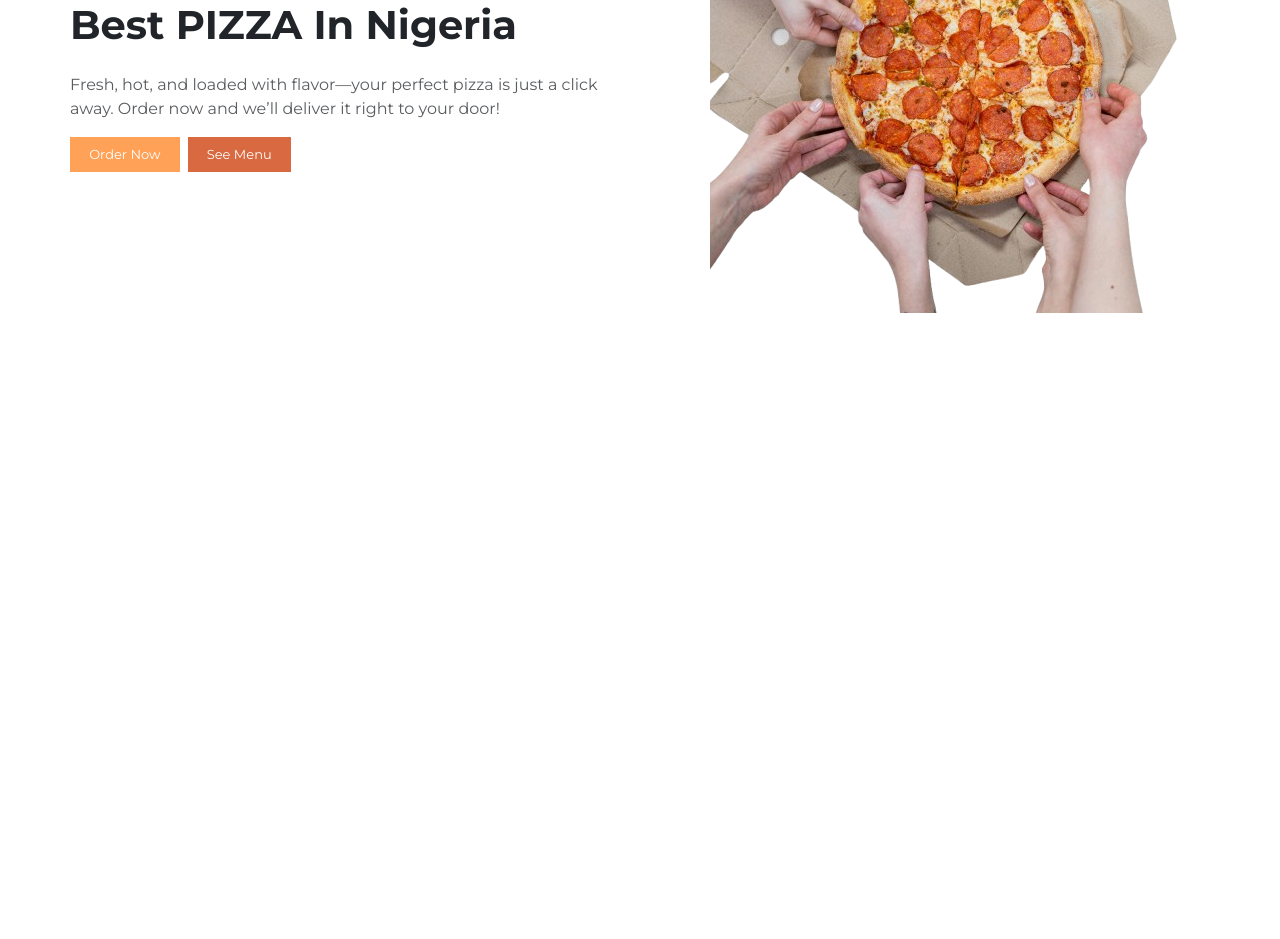
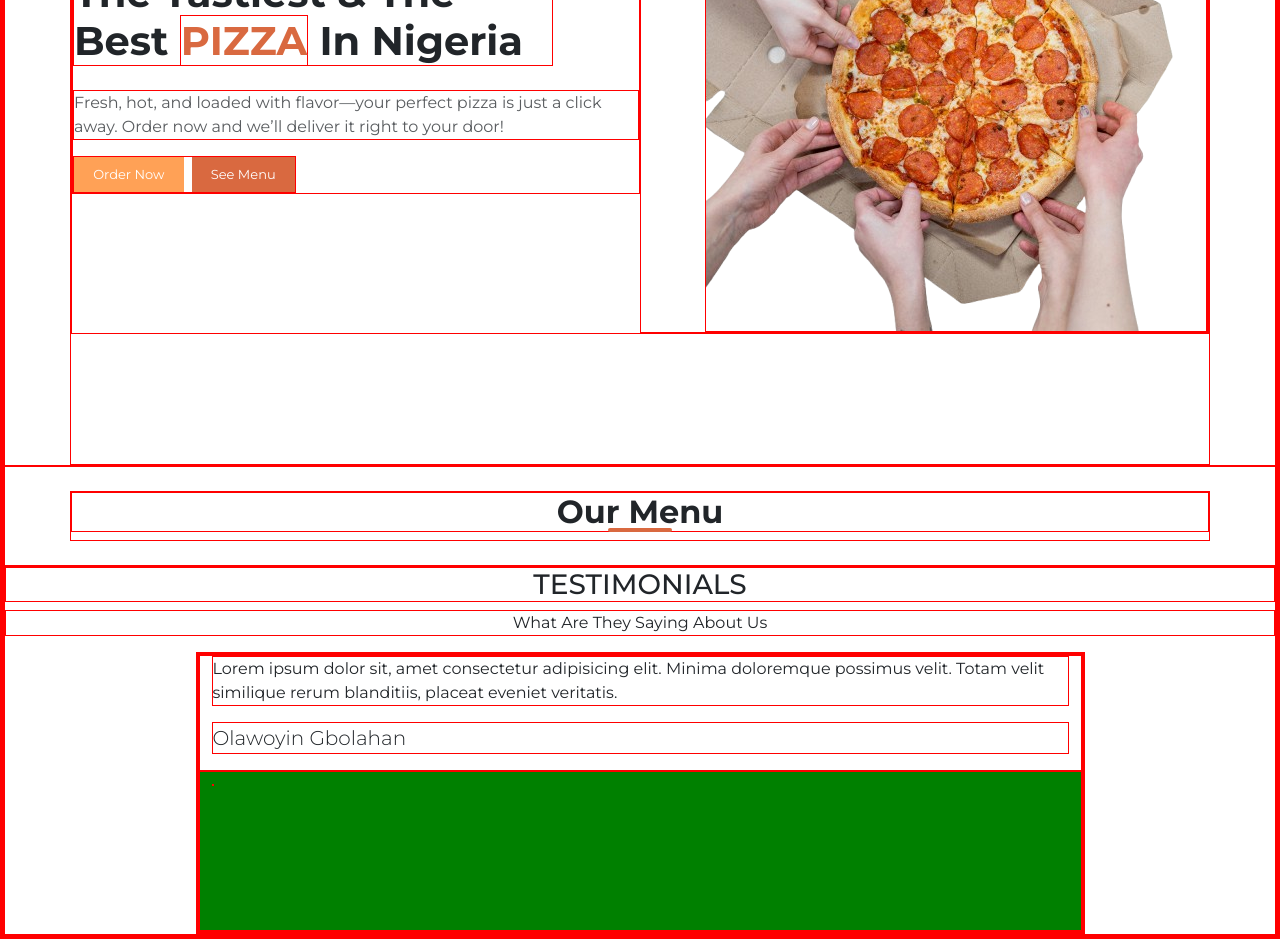
Before and after one commit to MahoneyT1/PizzaRush_Fast_and_Hot_Delivery, a React (Create React App) app: page / in a window 1280 px wide. Shown: the part 260-1199 px from the top of the page. Before the commit the page ends 800 px from the top, so only its background shows below. Built offline with nearby package versions, Linux system fonts and the light colour scheme.

Commit message:
Created the Hero , Menu , Testimonial Components

```diff
--- a/src/App.css
+++ b/src/App.css
@@ -16,7 +16,7 @@
   list-style-type: none !important;
   text-decoration: none !important;
   font-family: "Poppins", system-ui;
-  /* border: 1px solid red; */
+  border: 1px solid red;
   /* font-family: "poppins"; */
 
   text-decoration: none;
@@ -24,7 +24,14 @@
 
 }
 
+.colorr{
+  color: #D96940;
+}
 
+.container2{
+  width: 70%;
+  margin: 0 auto;
+}
 
 .header li a{
   font-size: small;
@@ -65,3 +72,28 @@ button:hover{
 .button2{
   background-color: #D96940;
 }
+
+
+.menu{
+  position: relative;
+
+}
+
+
+.menu::after{
+  content: "";
+  position: absolute;
+  left: 50%;
+  bottom: -9%;
+  transform: translate(-50%, -50%) !important;
+  width: 4rem;
+  height: 4px;
+  background-color: #D96940;
+  border-radius: 4px;
+}
+
+.testi-i{
+  width: 10rem;
+  height: 10rem;
+  background-color: green !important;
+}
--- /dev/null
+++ b/src/components/Hero.jsx
@@ -0,0 +1,32 @@
+import React from 'react'
+
+const Hero = () => {
+  return (
+    <section className="main">
+    <div className="container p-0">
+      <div className="d-flex flex-column-reverse align-items-center flex-lg-row hero m-0">
+        <div className="col-lg-6 d-flex text-center text-lg-start justify-content-center align-items-lg-start align-items-center flex-column gap-2 p-4 p-lg-0">
+          <h1 className="hero-header">The Tastiest & The Best <span className='colorr'>PIZZA</span> In Nigeria</h1>
+
+          <p className="text-muted para my-2">Fresh, hot, and loaded with flavor—your perfect pizza is just a click away. Order now and we’ll deliver it right to your door! </p>
+
+          <div className='action d-flex align-items-center gap-2'>
+            <button className="d-inline-block text-white button">Order Now</button>
+            <button className="d-inline-block text-white button2">See Menu</button>
+          </div>
+        </div>
+        <div className="col-lg-6 d-flex justify-content-end">
+
+          <img
+            src="../../Images/pizz.png"
+            className="img-fluid intro-image"
+            alt="hero_image"
+          />
+        </div>
+      </div>
+    </div>
+  </section>
+  )
+}
+
+export default Hero
--- /dev/null
+++ b/src/components/Menu.jsx
@@ -0,0 +1,13 @@
+import React from 'react'
+
+const Menu = () => {
+  return (
+    <div className='py-4'>
+        <div className="container p-0">
+            <h2 className='text-center menu fw-bold'>Our Menu</h2>
+        </div>
+    </div>
+  )
+}
+
+export default Menu
--- /dev/null
+++ b/src/components/Testimonials.jsx
@@ -0,0 +1,25 @@
+import React from 'react'
+
+const Testimonials = () => {
+  return (
+    <div>
+        <h3 className='text-center'>TESTIMONIALS</h3>
+        <p className='text-center'>What Are They Saying About Us</p>
+        <div className="container2">
+            <div className="testimonials">
+                <div className="testi-card row m-0">
+                    <div className="test-p">
+                        <p>Lorem ipsum dolor sit, amet consectetur adipisicing elit. Minima doloremque possimus velit. Totam velit similique rerum blanditiis, placeat eveniet veritatis.</p>
+                        <p className="lead">Olawoyin Gbolahan</p>
+                    </div>
+                    <div className="testi-i">
+                        <img src="" alt="" />
+                    </div>
+                </div>
+            </div>
+        </div>
+    </div>
+  )
+}
+
+export default Testimonials
--- a/src/pages/Home.jsx
+++ b/src/pages/Home.jsx
@@ -1,31 +1,15 @@
 import React from 'react'
+import Hero from '../components/Hero'
+import Menu from '../components/Menu'
+import Testimonials from '../components/Testimonials'
 
 const Home = () => {
   return (
-    <section className="main">
-    <div className="container p-0">
-      <div className="d-flex flex-column-reverse align-items-center flex-lg-row hero m-0">
-        <div className="col-lg-6 d-flex text-center text-lg-start justify-content-center align-items-lg-start align-items-center flex-column gap-2 p-4 p-lg-0">
-          <h1 className="hero-header">The Tastiest & The Best PIZZA In Nigeria</h1>
-
-          <p className="text-muted para my-2">Fresh, hot, and loaded with flavor—your perfect pizza is just a click away. Order now and we’ll deliver it right to your door! </p>
-
-          <div className='action d-flex align-items-center gap-2'>
-            <button className="d-inline-block text-white button">Order Now</button>
-            <button className="d-inline-block text-white button2">See Menu</button>
-          </div>
-        </div>
-        <div className="col-lg-6 d-flex justify-content-end">
-
-          <img
-            src="../../Images/pizz.png"
-            className="img-fluid intro-image"
-            alt="hero_image"
-          />
-        </div>
-      </div>
+    <div>
+        <Hero />
+        <Menu />
+        <Testimonials />
     </div>
-  </section>
   )
 }
 
```
